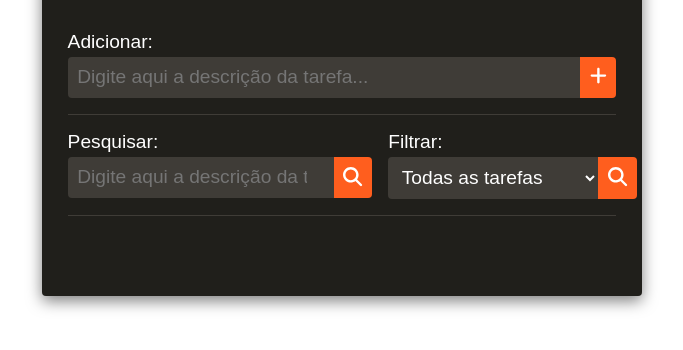
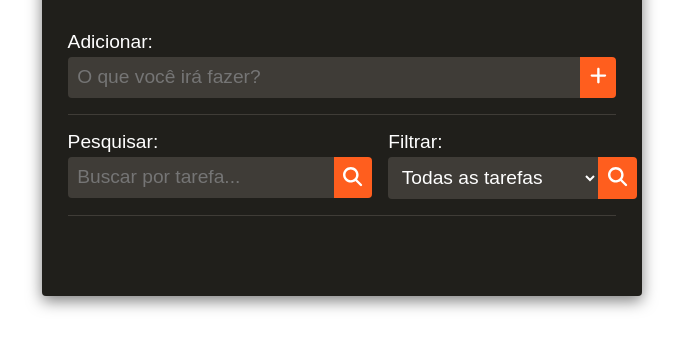
Before and after one commit to lezzin/lista_tarefas, a plain HTML site: page index.html in a window 1280 px wide. Shown: the part 112-462 px from the top of the page, without its empty margins (298-981 px from the left). Drawn offline with Linux system fonts and the light colour scheme.

Commit message:
fix: changed the inputs placeholders

```diff
--- a/index.html
+++ b/index.html
@@ -21,8 +21,7 @@
                 <div class="form__group">
                     <label for="add_input">Adicionar:</label>
                     <div class="input__group">
-                        <input type="text" id="add_input" placeholder="Digite aqui a descrição da tarefa..."
-                            autocomplete="off">
+                        <input type="text" id="add_input" placeholder="O que você irá fazer?" autocomplete="off">
                         <button type="submit"><i class="fa-solid fa-plus"></i></button>
                     </div>
                 </div>
@@ -47,7 +46,7 @@
                         <label for="search_input">Pesquisar:</label>
 
                         <div class="input__group">
-                            <input type="search" id="search_input" placeholder="Digite aqui a descrição da tarefa..."
+                            <input type="search" id="search_input" placeholder="Buscar por tarefa..."
                                 autocomplete="off">
                             <button type="button"><i class="fa-solid fa-search"></i></button>
                         </div>
```
